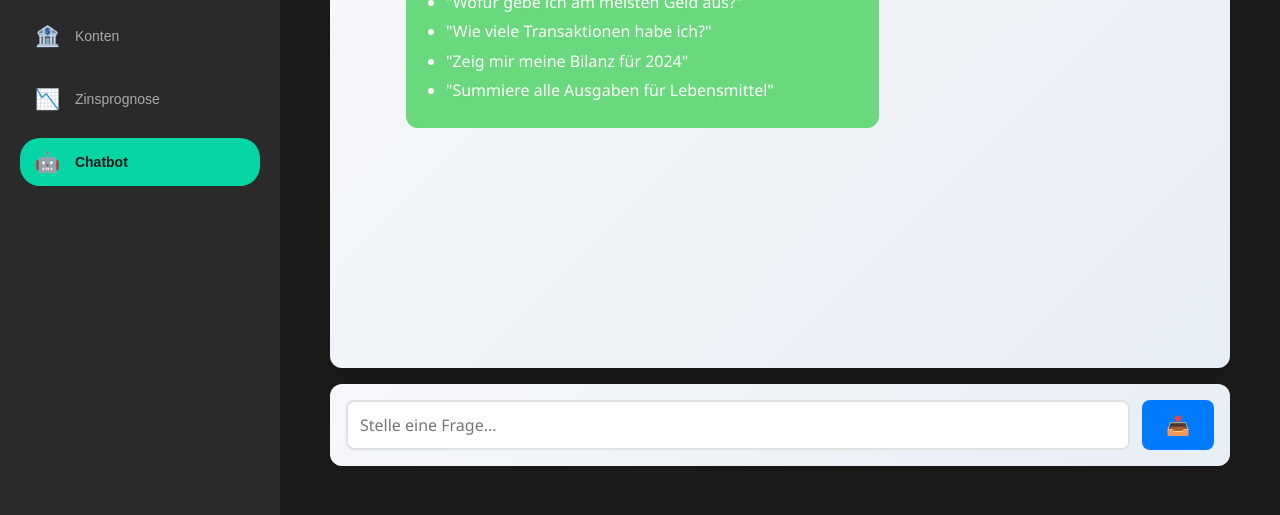
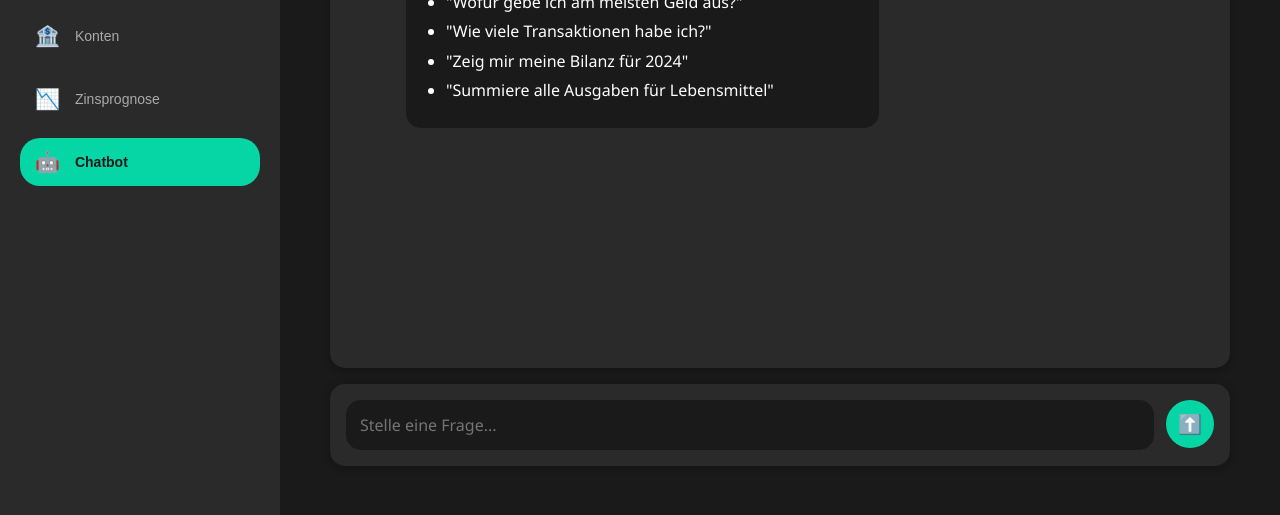
Before and after one commit to pgs3238/Pro-KI-Gruppenarbeit-a3-5, a plain HTML site: page templates/chatbot.html in a window 1280 px wide. Shown: the part 285-800 px from the top of the page. Drawn offline with nearby package versions, Linux system fonts and the light colour scheme.

Commit message:
Changed Design Chatbot

```diff
--- a/static/css/style.css
+++ b/static/css/style.css
@@ -1593,9 +1593,9 @@ button.fab-btn.active:hover {
   flex: 1;
   overflow-y: auto;
   padding: 1.5rem;
-  background: linear-gradient(135deg, #f5f7fa 0%, #e8eef5 100%);
-  border-radius: 12px;
-  box-shadow: 0 2px 8px rgba(0, 0, 0, 0.1);
+  background: #2a2a2a;
+  border-radius: 15px;
+  box-shadow: 0 2px 8px rgba(0, 0, 0, 0.3);
   display: flex;
   flex-direction: column;
   gap: 1rem;
@@ -1634,15 +1634,16 @@ button.fab-btn.active:hover {
 }
 
 .message-content {
-  background: #6ad87d;
+  background: #1a1a1a;
+  color: #fff;
   padding: 1rem;
-  border-radius: 12px;
+  border-radius: 15px;
   line-height: 1.6;
 }
 
 .user-message .message-content {
-  background: #007bff;
-  color: white;
+  background: #06d6a6;
+  color: #1a1a1a;
 }
 
 .suggestion-list {
@@ -1652,59 +1653,75 @@ button.fab-btn.active:hover {
 
 .suggestion-list li {
   margin: 0.3rem 0;
-  color: #555;
+  color: #888;
 }
 
 .chat-input-container {
   display: flex;
   gap: 0.75rem;
   padding: 1rem;
-  background: linear-gradient(135deg, #f5f7fa 0%, #e8eef5 100%);
-  border-radius: 12px;
-  box-shadow: 0 2px 8px rgba(0, 0, 0, 0.1);
+  background: #2a2a2a;
+  border-radius: 15px;
+  box-shadow: 0 2px 8px rgba(0, 0, 0, 0.3);
 }
 
 .chat-input {
   flex: 1;
-  border: 2px solid #e0e0e0;
-  border-radius: 8px;
+  background: #1a1a1a;
+  color: #fff;
+  border: 2px solid transparent;
+  border-radius: 15px;
   padding: 0.75rem;
   font-size: 1rem;
   font-family: inherit;
   resize: none;
   max-height: 120px;
   transition: border-color 0.2s;
+  overflow-y: auto;
+}
+
+.chat-input::-webkit-scrollbar {
+  width: 0px;
+  background: transparent;
 }
 
 .chat-input:focus {
   outline: none;
-  border-color: #007bff;
+  border-color: #06d6a6;
 }
 
 .chat-send-btn {
   padding: 0.75rem 1.5rem;
-  background: #007bff;
-  color: white;
+  background: #06d6a6;
+  color: #1a1a1a;
   border: none;
-  border-radius: 8px;
+  border-radius: 50%;
   font-size: 1.2rem;
   cursor: pointer;
   transition: background 0.2s;
+  font-weight: 600;
+  width: 48px;
+  height: 48px;
+  display: flex;
+  align-items: center;
+  justify-content: center;
+  padding: 0;
 }
 
 .chat-send-btn:hover {
-  background: #0056b3;
+  background: #05b389;
 }
 
 .chat-send-btn:disabled {
-  background: #ccc;
+  background: #444;
+  color: #888;
   cursor: not-allowed;
 }
 
 .chat-loading {
   text-align: center;
   padding: 0.5rem;
-  color: #666;
+  color: #888;
   font-style: italic;
 }
 
@@ -1713,17 +1730,17 @@ button.fab-btn.active:hover {
 }
 
 .chat-messages::-webkit-scrollbar-track {
-  background: #f1f1f1;
+  background: #0a0a0a;
   border-radius: 10px;
 }
 
 .chat-messages::-webkit-scrollbar-thumb {
-  background: #888;
+  background: #444;
   border-radius: 10px;
 }
 
 .chat-messages::-webkit-scrollbar-thumb:hover {
-  background: #555;
+  background: #06d6a6;
 }
 
 /* Markdown-Elemente in Bot-Nachrichten */
@@ -1757,7 +1774,8 @@ button.fab-btn.active:hover {
 }
 
 .message-content code {
-  background: rgba(0, 0, 0, 0.1);
+  background: #1a1a1a;
+  color: #06d6a6;
   padding: 0.2rem 0.4rem;
   border-radius: 4px;
   font-family: "Courier New", monospace;
@@ -1765,11 +1783,12 @@ button.fab-btn.active:hover {
 }
 
 .message-content pre {
-  background: rgba(0, 0, 0, 0.05);
+  background: #1a1a1a;
   padding: 0.75rem;
   border-radius: 6px;
   overflow-x: auto;
   margin: 0.5rem 0;
+  border: 1px solid #444;
 }
 
 .message-content pre code {
@@ -1806,12 +1825,13 @@ button.fab-btn.active:hover {
 
 .message-content th,
 .message-content td {
-  border: 1px solid #ddd;
+  border: 1px solid #444;
   padding: 0.5rem;
   text-align: left;
 }
 
 .message-content th {
-  background: rgba(0, 0, 0, 0.05);
+  background: #1a1a1a;
   font-weight: 600;
-}
+  color: #06d6a6;
+}
--- a/static/js/chatbot.js
+++ b/static/js/chatbot.js
@@ -33,7 +33,7 @@ function addMessage(text, isUser = false) {
   const content = isUser ? text : marked.parse(text);
 
   messageDiv.innerHTML = `
-    <div class="message-avatar">${isUser ? "👩‍💻" : "🤖"}</div>
+    <div class="message-avatar">${isUser ? "👤" : "🤖"}</div>
     <div class="message-content">
       ${content}
     </div>
--- a/templates/chatbot.html
+++ b/templates/chatbot.html
@@ -107,7 +107,7 @@
                 rows="1"
               ></textarea>
               <button id="sendButton" class="chat-send-btn">
-                <span>📤</span>
+                <span>⬆️</span>
               </button>
             </div>
 
```
Also changed, not shown: 7 other files.
